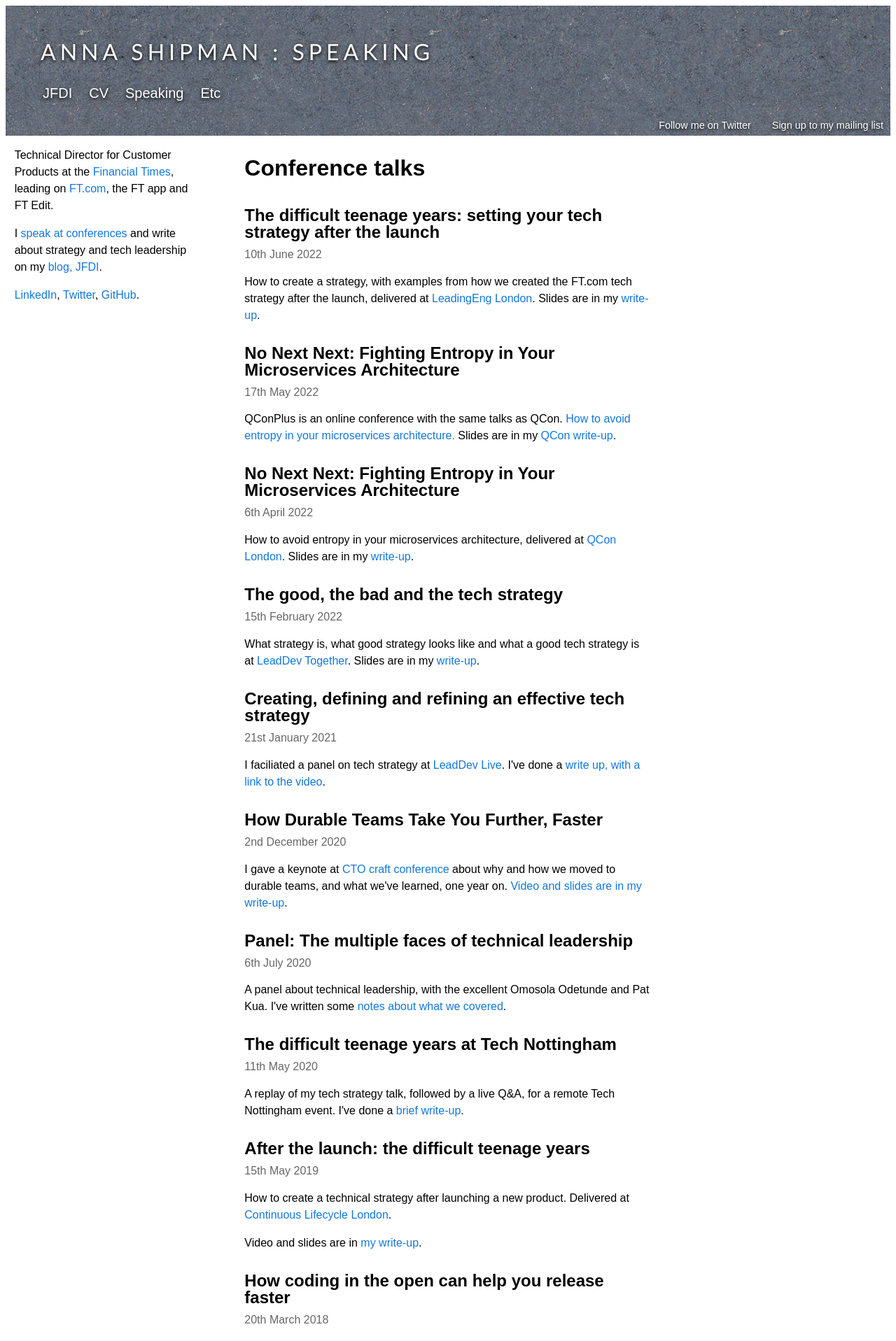
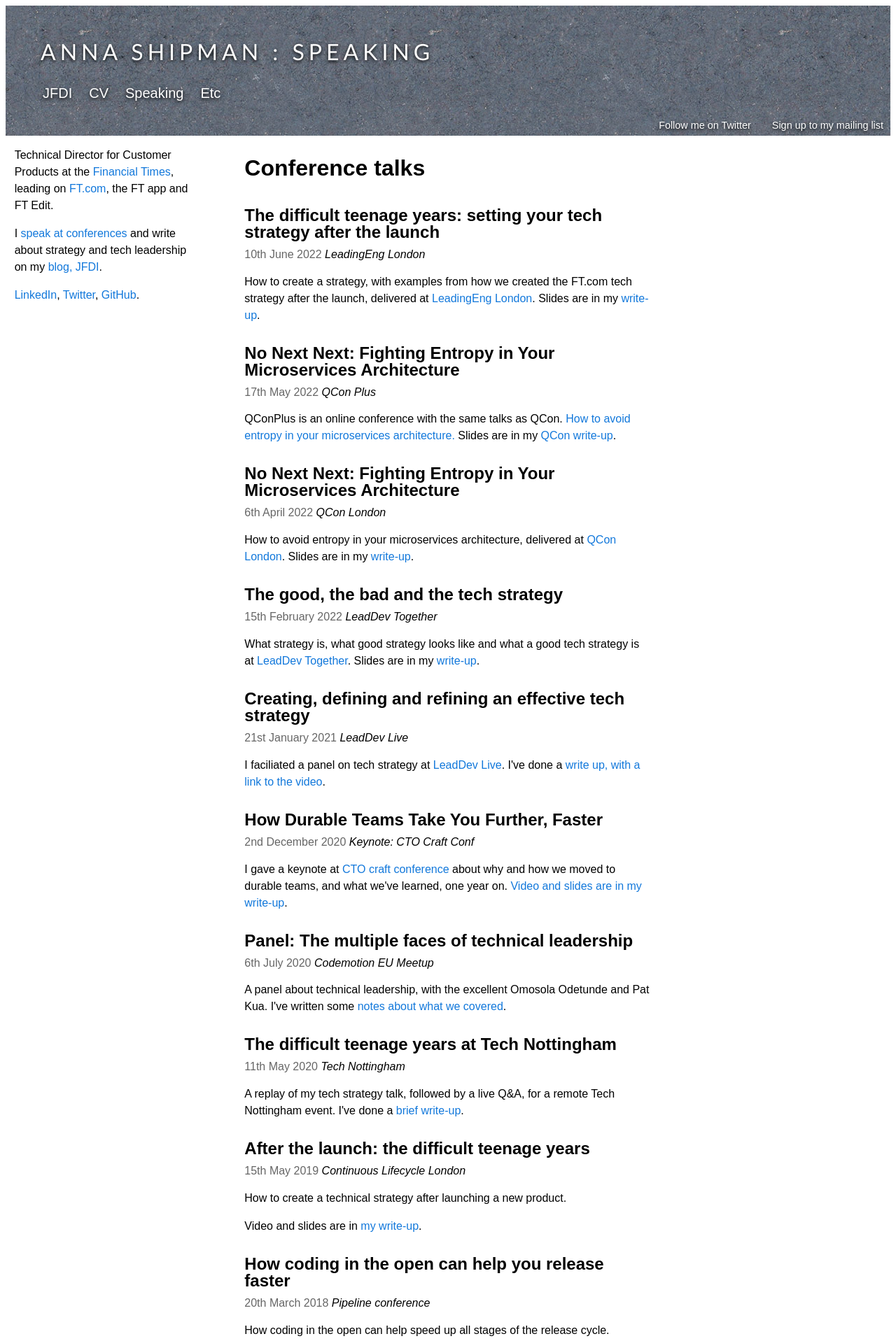
Before and after one commit to annashipman/annashipman.github.io, a Jekyll site: the page built from speaking.html, in a window 1280 px wide. Shown: the top 1917 px of the page at 70% size. Built offline with Jekyll 4.4.1, drawn with Linux system fonts in a browser that asks for light colours; some of the changed text lies outside the part shown.

Commit message:
Add the conference to the talks list

```diff
--- a/speaking.html
+++ b/speaking.html
@@ -5,51 +5,51 @@
 <div class="right-column">
 <h1>Conference talks</h1>
 <h2><a href="https://leaddev.com/technical-direction-strategy/difficult-teenage-years-setting-your-tech-strategy-after-launch">The difficult teenage years: setting your tech strategy after the launch</a></h2>
-<date>10th June 2022</date>
+<date>10th June 2022</date> <span class="conference-name">LeadingEng London</span>
 <p>How to create a strategy, with examples from how we created the FT.com tech strategy after the launch, delivered at <a href="https://leaddev.com/technical-direction-strategy/difficult-teenage-years-setting-your-tech-strategy-after-launch">LeadingEng London</a>. Slides are in my <a href="/jfdi/difficult-teenage-years-leadeng.html">write-up</a>.</p>
 <h2><a href="https://plus.qconferences.com/plus2022/presentation/no-next-next-fighting-entropy-your-microservices-architecture">No Next Next: Fighting Entropy in Your Microservices Architecture</a></h2>
-<date>17th May 2022</date>
+<date>17th May 2022</date> <span class="conference-name">QCon Plus</span>
 <p>QConPlus is an online conference with the same talks as QCon. <a href="https://plus.qconferences.com/plus2022/presentation/no-next-next-fighting-entropy-your-microservices-architecture">How to avoid entropy in your microservices architecture.</a> Slides are in my <a href="/jfdi/fighting-entropy-qcon.html">QCon write-up</a>.</p>
 <h2><a href="https://qconlondon.com/london2022/presentation/no-next-next-fighting-entropy-microservices-architecture">No Next Next: Fighting Entropy in Your Microservices Architecture</a></h2>
-<date>6th April 2022</date>
+<date>6th April 2022</date> <span class="conference-name">QCon London</span>
 <p>How to avoid entropy in your microservices architecture, delivered at <a href="https://qconlondon.com/london2022/presentation/no-next-next-fighting-entropy-microservices-architecture">QCon London</a>. Slides are in my <a href="/jfdi/fighting-entropy-qcon.html">write-up</a>.</p>
 <h2><a href="https://events.leaddev.com/2022-S3-articulating-strategy">The good, the bad and the tech strategy</a></h2>
-<date>15th February 2022</date>
+<date>15th February 2022</date> <span class="conference-name">LeadDev Together</span>
 <p>What strategy is, what good strategy looks like and what a good tech strategy is at <a href="https://events.leaddev.com/2022-S3-articulating-strategy">LeadDev Together</a>. Slides are in my <a href="/jfdi/good-bad-tech-strategy.html">write-up</a>.</p>
 <h2><a href="https://leaddev.com/technical-direction-strategy/creating-defining-and-refining-effective-tech-strategy">Creating, defining and refining an effective tech strategy</a></h2>
-<date>21st January 2021</date>
+<date>21st January 2021</date> <span class="conference-name">LeadDev Live</span>
 <p>I faciliated a panel on tech strategy at <a href="https://leaddev.com/course/leaddev-live">LeadDev Live</a>. I've done a <a href="/jfdi/tech-strategy-panel.html">write up, with a link to the video</a>.</p>
 <h2><a href="https://vimeo.com/showcase/7882845/video/488034792">How Durable Teams Take You Further, Faster</a></h2>
-<date>2nd December 2020</date>
+<date>2nd December 2020</date> <span class="conference-name">Keynote: CTO Craft Conf</span>
 <p>I gave a keynote at <a href="https://conference.ctocraft.com/">CTO craft conference</a> about why and how we moved to durable teams, and what we've learned, one year on. <a href="/jfdi/durable-teams-keynote.html">Video and slides are in my write-up</a>.</p>
 <h2><a href="https://www.youtube.com/watch?v=gWXYVOjb-tA">Panel: The multiple faces of technical leadership</a></h2>
-<date>6th July 2020</date>
+<date>6th July 2020</date> <span class="conference-name">Codemotion EU Meetup</span>
 <p>A panel about technical leadership, with the excellent Omosola Odetunde and Pat Kua. I've written some <a href="/jfdi/tech-leadership-panel.html">notes about what we covered</a>.</p>
 <h2><a href="https://www.technottingham.com/events/tech-nottingham-may-2020">The difficult teenage years at Tech Nottingham</a></h2>
-<date>11th May 2020</date>
+<date>11th May 2020</date> <span class="conference-name">Tech Nottingham</span>
 <p>A replay of my tech strategy talk, followed by a live Q&A, for a remote Tech Nottingham event. I've done a <a href="/jfdi/tech-nottingham.html">brief write-up</a>.</p>
 <h2><a
 href="https://youtu.be/EkfqgQXfEv8">After the launch: the difficult teenage years</a></h2>
-<date>15th May 2019</date>
-<p>How to create a technical strategy after launching a new product. Delivered at <a href="https://2019.continuouslifecycle.london/sessions/launch-difficult-teenage-years/">Continuous Lifecycle London</a>.</p>
+<date>15th May 2019</date> <span class="conference-name">Continuous Lifecycle London</span>
+<p>How to create a technical strategy after launching a new product.
 <p>Video and slides are in <a href="/jfdi/after-the-launch.html">my write-up</a>.</p>
 <h2><a
 href="https://www.youtube.com/watch?v=M94Hg1mMGAg">How coding in the open can help you release faster</a></h2>
-<date>20th March 2018</date>
+<date>20th March 2018</date> <span class="conference-name">Pipeline conference</span>
 <p>How coding in the open can help speed up all stages of the release cycle. Delivered at <a href="https://learn.pipelineconf.info/">Pipeline conference</a>.</p>
 <p>Video, slides and a great sketchnote are in <a href="/jfdi/open-code-helps-you-release-faster.html">my write-up</a>.</p>
 
 <h2><a
 href="https://www.turingfest.com/videos/anna-shipman/coding-open-government">Coding in the open in government</a></h2>
-<date>3rd August 2017</date>
-<p>What coding in the open means and its benefits to government and industry.
+<date>3rd August 2017</date> <span class="conference-name">Turing Fest</span>
+< p>What coding in the open means and its benefits to government and industry.
 Delivered at <a
 href="https://www.turingfest.com/">Turing Fest</a>.</p>
 
 <p>Video is <a href="https://www.turingfest.com/videos/anna-shipman/coding-open-government">on their site</a> (you have to register), and slides are on <a href="https://www.slideshare.net/annashipman/coding-in-the-open-in-government-78530680">SlideShare</a>.</p>
 <h2><a
 href="https://gotocon.com/berlin-2016/presentations/show_talk.jsp?oid=7984">Open sourcing government</a></h2>
-<date>14 November 2016</date>
+<date>14 November 2016</date> <span class="conference-name">GOTO Berlin</span>
 <p>An introduction to coding in the open and its benefits and challenges, and what my plans are for government Open Source as Open Source Lead.
 Delivered at <a
 href="https://gotocon.com/berlin-2016/presentations/show_talk.jsp?oid=7984">GOTO Berlin</a>.</p>
@@ -57,7 +57,7 @@ href="https://gotocon.com/berlin-2016/presentations/show_talk.jsp?oid=7984">GOTO
 <h2><a
 href="https://www.youtube.com/watch?v=y6hbrS3DheU">Operations: a developer's
 guide</a></h2>
-<date>06 November 2015</date>
+<date>06 November 2015</date> <span class="conference-name">FFConf</span>
 <p>An introduction to the web ops skills that will help you be a better
 developer. Delivered at <a
 href="http://2015.ffconf.org/">FFConf</a>.</p>
@@ -67,7 +67,7 @@ YouTube</a>.</p>
 <h2><a
 href="https://www.youtube.com/watch?v=OLOaq-Xf5zU">A PaaS for
 government</a></h2>
-<date>29 October 2015</date>
+<date>29 October 2015</date> <span class="conference-name">Keynote: Velocity EU</span>
 <p>I gave a keynote at VelocityEU about the work I've been leading at GDS on building a PaaS
 for government.</p>
 <a href="https://www.youtube.com/watch?v=OLOaq-Xf5zU">Video is on
@@ -76,7 +76,7 @@ href="http://www.slideshare.net/annashipman/a-paas-for-government">slides are he
 <h2><a
 href="https://ucisa.mediasite.com/mediasite/Play/fac6d59c22664589a74d62bf4ec64d4e1d?catalog=df689fa652624fb08419197ae3afcc852 ">Digital
 infrastructure for the government</a></h2>
-<date>30 September 2015</date>
+<date>30 September 2015</date> <span class="conference-name">UCISA</span>
 <p>I delivered a talk at <a
 href="https://www.ucisa.ac.uk/">UCISA</a>,
 the conference for the Universities and Colleges Information Systems Association
@@ -85,7 +85,7 @@ PaaS for government. There is a video which you can find on <a
 href="https://ucisa.mediasite.com/mediasite/Play/fac6d59c22664589a74d62bf4ec64d4e1d?catalog=df689fa652624fb08419197ae3afcc8521">this
 page</a> (you may have to register).</p>
 <h2><a href="http://www.infoq.com/presentations/gov-uk-devops">Delivering GOV.UK: DevOps for the nation</a></h2>
-<date>04 March 2015</date>
+<date>04 March 2015</date> <span class="conference-name">QCon London</span>
 <p>My QCon talk on how we do DevOps on <a href="https://www.gov.uk">GOV.UK</a>.
 <a href="http://www.infoq.com/presentations/gov-uk-devops"/>Video is here</a>,
 and the slides are <a
@@ -94,28 +94,31 @@ Slideshare</a> There is also a nice write-up of it on <a
 href="http://www.infoq.com/news/2015/03/gds-uk-gov-devops">the InfoQ site</a>.
 It was listed as one of the top 5 presentations (<b>edit:</b> sadly link is now dead) from the event.</p>
 <h2><a href="https://www.youtube.com/watch?v=KRMYr_Bw04g">Infrastructure as Code in Government</a></h2>
-<date>16 September 2014</date>
+<date>16 September 2014</date> <span class="conference-name">Velocity NY</span>
 <p>A talk about how we do infrastructure as code on <a href="https://www.gov.uk">GOV.UK</a> and my work on <a href="http://gds-operations.github.io/vcloud-tools"/>vCloud Tools</a>, our open-source tools for automating provisioning. <a href="https://www.youtube.com/watch?v=KRMYr_Bw04g">Video is here</a> and slides are <a href="http://www.slideshare.net/annashipman/infra-as-code">on Slideshare</a>.
 <h2>Automating Government</h2>
-<date>06 June 2014</date>
+<date>06 June 2014</date> <span class="conference-name">Scotch on the Rocks</span>
 <p>I gave a talk at the delightful Scotch on the Rocks in Edinburgh (sadly, no longer running) on my work on <a href="https://github.com/gds-operations/vcloud-tools" target="_blank">vCloud Tools</a> – what we built, how we built it, some hard problems we faced and some tips on how to automate your own infrastructure. <a href="http://www.slideshare.net/annashipman/automating-government" target="_blank">Slides are here</a>.
 <h2><a href="http://www.youtube.com/watch?v=Q1qWzz6liK0" target="_blank">Craftsman Softwareship</a></h2>
-<date>12 November 2013</date>
+<date>12 November 2013</date> <span class="conference-name">Ignite London</span>
 <p>I gave an Ignite talk based on my <a href="/jfdi/roof-bug-fixing.html">roof bug-fixing</a> blog post.</p><p><a href="http://www.youtube.com/watch?v=Q1qWzz6liK0" target="_blank">Watch it</a>.</p>
 <h2><a href="http://xpday.wordpress.com/2012/10/13/keynote-growing-fast-within-government/" target="_blank">Growing Fast Within Government</a></h2>
-<date>13 October 2012, 1 May 2013</date>
-<p>I co-delivered this keynote about GDS at <a href="https://xpday.wordpress.com/" target="_blank">XPDay</a> 2012, and we were invited back to deliver it again at the <a href="http://www.edinburgh.bcs.org/events/2012-13/130501.htm" target="_blank">Edinburgh BCS</a>.</p>
-<p><a href="http://www.slideshare.net/annashipman/x-pday-23022981"
-target="_blank">Slides</a> from Edinburgh.</p>
+<date>1 May 2013</date> <span class="conference-name">Edinburgh BCS</span>
+<p>Talk about GDS at the <a href="http://www.edinburgh.bcs.org/events/2012-13/130501.htm" target="_blank">Edinburgh BCS</a>. <a href="http://www.slideshare.net/annashipman/x-pday-23022981"
+target="_blank">Slides</a>.</p>
+<h2><a href="http://xpday.wordpress.com/2012/10/13/keynote-growing-fast-within-government/" target="_blank">Growing Fast Within Government</a></h2>
+<date>13 October 2012</date> <span class="conference-name">Keynote: XPDay</span>
+<p>Keynote about GDS at <a href="https://xpday.wordpress.com/" target="_blank">XPDay</a> 2012. <a href="http://www.slideshare.net/annashipman/x-pday-23022981"
+target="_blank">Slides</a>.</p>
 <h2><a href="http://www.spaconference.org/spa2012/sessions/session412.html" target="_blank">Data Visualisations in JavaScript</a></h2>
-<date>03 July 2012, 12 Nov 2012</date>
+<date>03 July 2012, 1a2 Nov 2012</date> <span class="conference-name">SPA, MiniSPA</span>
 <p>A workshop showing how to create three different kinds of visualisations in
 three different JavaScript visualisation libraries. I delivered this at <a href="http://www.spaconference.org/" target="_blank">SPA</a> 2012. It received very high feedback scores and I was invited to deliver it again at <a href="http://bcs-spa.org/minispa-2012.html" target="_blank">miniSPA</a> (the six top sessions from SPA) 2012</a>.<p>
 
 <p><a href="http://www.slideshare.net/annashipman/data-visualisations-in-iavascript" target="_blank">Slides</a>, <a href="https://github.com/annashipman/data-visualisations-in-javascript" target="_blank">Code</a>.</p>
 
 <h2>When Agile Might Not Be The Best Solution</h2>
-<date>07 December 2009</date>
+<date>07 December 2009</date> <span class="conference-name">XPDay</span>
 <p>A talk outlining some contraindications for Agile adoption. I delivered this
 in 2009 at XPDay, one of the main pro-Agile conferences, and it was very popular!</p>
 
--- a/style.css
+++ b/style.css
@@ -146,6 +146,10 @@ h2 {
     padding: 5px 15px 15px 15px;
 }
 
+.conference-name {
+    font-style: italic;
+}
+
 .quote {
     font-style: italic;
     background: #dee;
```
